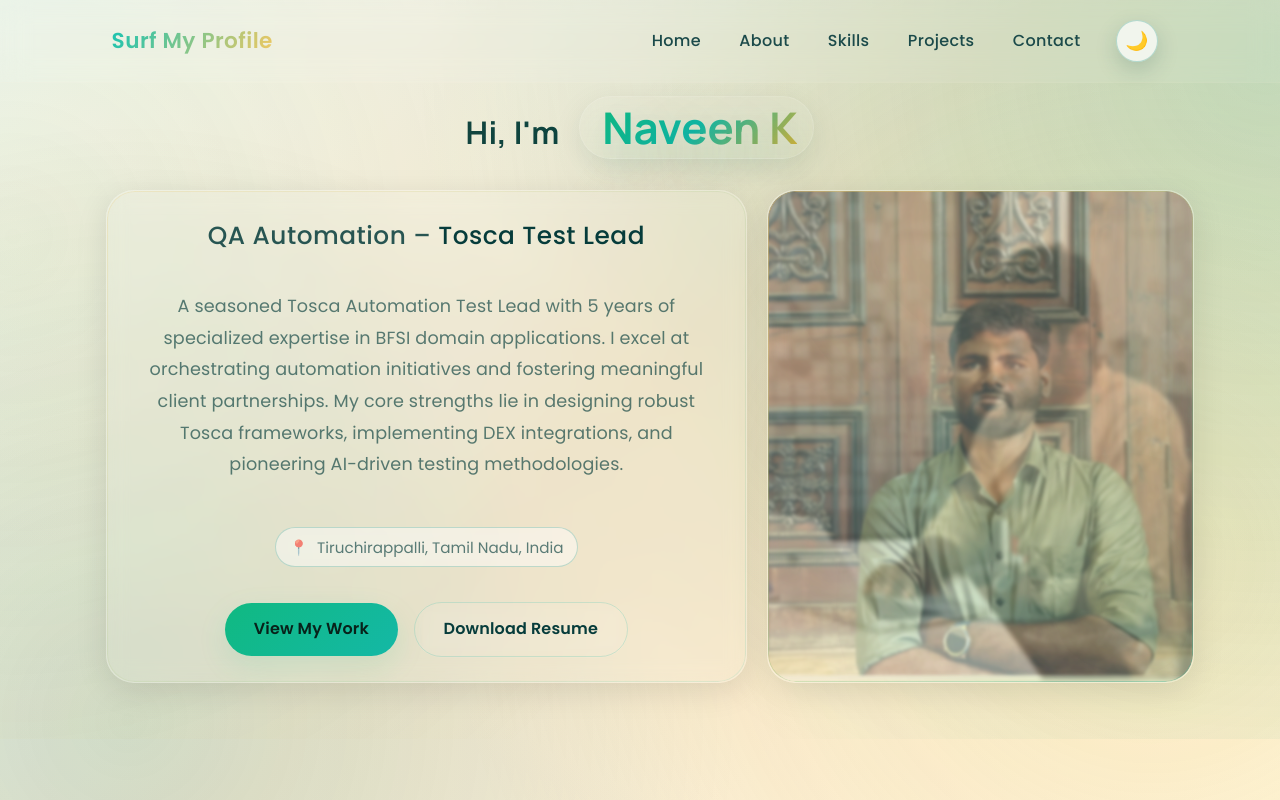
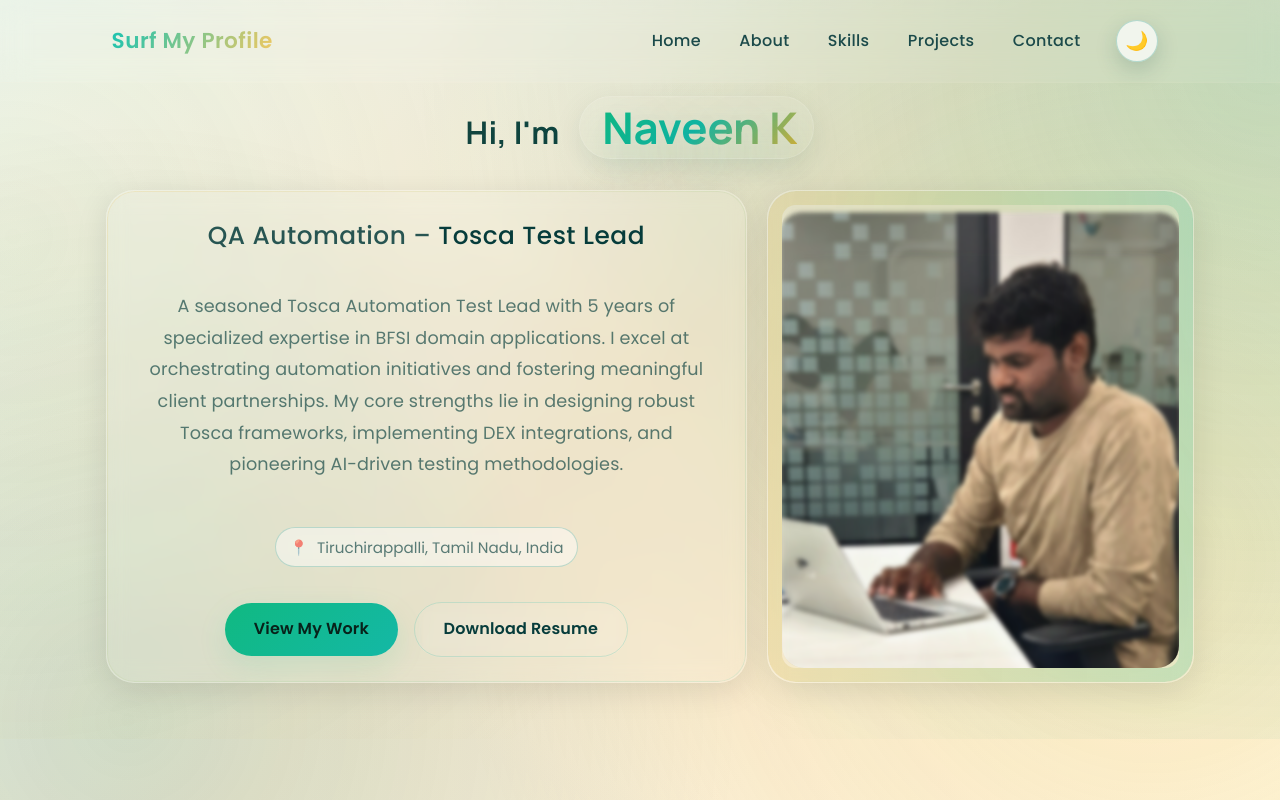
Before and after one commit to Naveen-neevaN/Naveen-Portfolio, a Next.js app: page / in a window 1280 px wide. Shown: the top 800 px of the page. Built offline with nearby package versions, Linux system fonts and the light colour scheme.

Commit message:
Big Uplift - V10

```diff
--- a/src/components/Hero.css
+++ b/src/components/Hero.css
@@ -284,7 +284,9 @@
   min-height: 420px;
   overflow: hidden;
   border-radius: var(--radius-xl);
-  padding: 0; /* allow images to be edge-to-edge */
+  /* frame padding creates a visible outer rim around the carousel */
+  --hero-frame: clamp(8px, 1.2vw, 14px);
+  padding: var(--hero-frame);
   display: flex;
   flex-direction: column;
   justify-content: center;
@@ -307,24 +309,45 @@
 
 /* Inner shadow / subtle glass bevel rendered with a pseudo-element for depth */
 .hero__visual::after {
+  /* subtle decorative rim and glow behind the inner carousel to create an outer frame */
   content: '';
   position: absolute;
   inset: 0;
   border-radius: inherit;
   pointer-events: none;
-  box-shadow: inset 0 18px 40px rgba(6, 35, 43, 0.06), inset 0 -12px 30px rgba(255, 230, 170, 0.02);
-  z-index: 4;
-  backdrop-filter: blur(4px);
-  -webkit-backdrop-filter: blur(4px);
+  z-index: 2;
+  /* Layered visual: soft outer glow and a delicate gold-teal gradient ring */
+  background:
+    radial-gradient(120% 80% at 10% 10%, rgba(16,185,129,0.06), transparent 20%),
+    radial-gradient(100% 60% at 90% 90%, rgba(212,175,55,0.05), transparent 20%);
+  box-shadow: 0 10px 40px rgba(6,35,43,0.06);
+  opacity: 0.95;
+}
+
+/* decorative outer rim: thin gradient stroke visible between the visual padding and inner carousel */
+.hero__visual::before {
+  content: '';
+  position: absolute;
+  inset: 0;
+  border-radius: inherit;
+  pointer-events: none;
+  z-index: 3;
+  /* create a thin stroke inside the visual area using background-clip technique */
+  background: linear-gradient(90deg, rgba(212,175,55,0.22), rgba(16,185,129,0.18));
+  -webkit-mask: linear-gradient(#fff,#fff) content-box, linear-gradient(#000,#000);
+  mask: linear-gradient(#fff,#fff) content-box, linear-gradient(#000,#000);
+  -webkit-mask-composite: xor;
+  mask-composite: exclude;
+  padding: var(--hero-frame);
   opacity: 0.9;
 }
 
 .hero__visual-glow {
   position: absolute;
   inset: -20% -10% -10% -10%;
-  background: radial-gradient(circle at 50% 20%, rgba(212,175,55,0.16) 0%, transparent 40%), radial-gradient(circle at 80% 80%, rgba(16,185,129,0.18) 0%, transparent 50%);
-  filter: blur(36px);
-  opacity: 0.6;
+  background: radial-gradient(circle at 50% 20%, rgba(212,175,55,0.10) 0%, transparent 40%), radial-gradient(circle at 80% 80%, rgba(16,185,129,0.08) 0%, transparent 50%);
+  filter: blur(48px);
+  opacity: 0.45;
   pointer-events: none;
   z-index: 1;
 }
@@ -346,7 +369,8 @@
   flex: 1;
   width: 100%;
   height: 100%;
-  border-radius: inherit;
+  /* inner carousel is inset so the visual's padding shows as the outer frame */
+  border-radius: calc(var(--radius-xl) - var(--hero-frame));
   overflow: hidden;
   background: transparent;
 }
@@ -358,7 +382,9 @@
   height: 100%;
   width: 100%;
   transition: opacity 0.9s ease, filter 0.9s ease, transform 0.9s ease;
-  filter: blur(4px) saturate(0.98) brightness(0.98);
+  filter: blur(2px) saturate(0.98) brightness(0.98);
+  border-radius: inherit; /* ensure slide corners match the container */
+  overflow: hidden; /* clip the image to the rounded frame so it fills exactly */
 }
 
 .hero__slide.is-active {
@@ -368,13 +394,76 @@
 }
 
 .hero__image {
+  position: absolute;
+  inset: 0;
   width: 100%;
   height: 100%;
   object-fit: cover;
-  object-position: center;
+  object-position: center center;
   will-change: opacity, filter, transform;
   transition: opacity 0.9s ease, transform 1s ease;
   transform: translateZ(0);
+  display: block;
+  border-radius: 0; /* image is clipped by the slide which has the rounded corners */
+  box-shadow: none; /* remove framed inner shadows */
+}
+
+/* Four-sided enter/exit animations. The active slide uses an enter animation
+   from the given data-direction; the previously-active slide gets an exit
+   animation (class .was-active). Anim duration matches SLIDE_ANIM_MS in JS (~700ms).
+*/
+.hero__slide.is-active[data-direction='left'] { animation: hero-enter-left 700ms cubic-bezier(.22,.9,.3,1) both; }
+.hero__slide.is-active[data-direction='right'] { animation: hero-enter-right 700ms cubic-bezier(.22,.9,.3,1) both; }
+.hero__slide.is-active[data-direction='top'] { animation: hero-enter-top 700ms cubic-bezier(.22,.9,.3,1) both; }
+.hero__slide.is-active[data-direction='bottom'] { animation: hero-enter-bottom 700ms cubic-bezier(.22,.9,.3,1) both; }
+
+.hero__slide.was-active[data-direction='left'] { animation: hero-exit-left 700ms cubic-bezier(.22,.9,.3,1) both; z-index:1 }
+.hero__slide.was-active[data-direction='right'] { animation: hero-exit-right 700ms cubic-bezier(.22,.9,.3,1) both; z-index:1 }
+.hero__slide.was-active[data-direction='top'] { animation: hero-exit-top 700ms cubic-bezier(.22,.9,.3,1) both; z-index:1 }
+.hero__slide.was-active[data-direction='bottom'] { animation: hero-exit-bottom 700ms cubic-bezier(.22,.9,.3,1) both; z-index:1 }
+
+@keyframes hero-enter-left {
+  0% { transform: translateX(-12%) scale(1.02); opacity: 0; filter: blur(6px); }
+  60% { opacity: 1; transform: translateX(3%) scale(1.01); filter: blur(2px); }
+  100% { transform: translateX(0) scale(1); opacity: 1; filter: blur(0); }
+}
+
+@keyframes hero-exit-left {
+  0% { transform: translateX(0) scale(1); opacity: 1; filter: blur(0); }
+  100% { transform: translateX(12%) scale(0.98); opacity: 0; filter: blur(4px); }
+}
+
+@keyframes hero-enter-right {
+  0% { transform: translateX(12%) scale(1.02); opacity: 0; filter: blur(6px); }
+  60% { opacity: 1; transform: translateX(-3%) scale(1.01); filter: blur(2px); }
+  100% { transform: translateX(0) scale(1); opacity: 1; filter: blur(0); }
+}
+
+@keyframes hero-exit-right {
+  0% { transform: translateX(0) scale(1); opacity: 1; filter: blur(0); }
+  100% { transform: translateX(-12%) scale(0.98); opacity: 0; filter: blur(4px); }
+}
+
+@keyframes hero-enter-top {
+  0% { transform: translateY(-12%) scale(1.02); opacity: 0; filter: blur(6px); }
+  60% { opacity: 1; transform: translateY(3%) scale(1.01); filter: blur(2px); }
+  100% { transform: translateY(0) scale(1); opacity: 1; filter: blur(0); }
+}
+
+@keyframes hero-exit-top {
+  0% { transform: translateY(0) scale(1); opacity: 1; filter: blur(0); }
+  100% { transform: translateY(12%) scale(0.98); opacity: 0; filter: blur(4px); }
+}
+
+@keyframes hero-enter-bottom {
+  0% { transform: translateY(12%) scale(1.02); opacity: 0; filter: blur(6px); }
+  60% { opacity: 1; transform: translateY(-3%) scale(1.01); filter: blur(2px); }
+  100% { transform: translateY(0) scale(1); opacity: 1; filter: blur(0); }
+}
+
+@keyframes hero-exit-bottom {
+  0% { transform: translateY(0) scale(1); opacity: 1; filter: blur(0); }
+  100% { transform: translateY(-12%) scale(0.98); opacity: 0; filter: blur(4px); }
 }
 
 /* Parallax micro-translate on the active slide when motion is allowed */
--- a/src/components/Hero.jsx
+++ b/src/components/Hero.jsx
@@ -7,11 +7,13 @@ import resolveAssetPath from '@/lib/resolveAssetPath'
 import './Hero.css'
 
 const SLIDE_DURATION_MS = 6500
+const SLIDE_ANIM_MS = 700
 
 const Hero = () => {
   const carouselImages = personalInfo.carouselImages ?? []
   const hasCarousel = carouselImages.length > 0
   const [currentSlide, setCurrentSlide] = useState(0)
+  const [prevSlide, setPrevSlide] = useState(null)
   const [isMounted, setIsMounted] = useState(false)
   const [typedTitle, setTypedTitle] = useState('')
   const [roleIndex, setRoleIndex] = useState(0)
@@ -103,7 +105,14 @@ const Hero = () => {
     }
 
     const interval = setInterval(() => {
-      setCurrentSlide((prev) => (prev + 1) % carouselImages.length)
+      // use functional update to capture previous index so we can mark it for exit animation
+      setCurrentSlide((prev) => {
+        const next = (prev + 1) % carouselImages.length
+        setPrevSlide(prev)
+        // clear the prev marker after the animation duration
+        setTimeout(() => setPrevSlide(null), SLIDE_ANIM_MS + 50)
+        return next
+      })
     }, SLIDE_DURATION_MS)
 
     return () => clearInterval(interval)
@@ -245,11 +254,19 @@ const Hero = () => {
                     aria-live="polite"
                     data-prefers-reduced-motion={prefersReducedMotion ? 'true' : 'false'}
                   >
-                    {carouselImages.map((image, index) => (
+                    {carouselImages.map((image, index) => {
+                      const isActive = index === currentSlide
+                      const isPrev = prevSlide === index
+                      // cycle entry directions so slides enter from all four sides
+                      const directions = ['left', 'top', 'right', 'bottom']
+                      const dir = directions[currentSlide % directions.length]
+
+                      return (
                         <div
                           key={image}
-                        className={`hero__slide ${index === currentSlide ? 'is-active' : ''}`}
-                        aria-hidden={index !== currentSlide}
+                          className={`hero__slide ${isActive ? 'is-active' : ''} ${isPrev ? 'was-active' : ''}`}
+                          data-direction={dir}
+                          aria-hidden={!isActive}
                         >
                           <img
                             src={resolveAssetPath(image)}
@@ -271,7 +288,8 @@ const Hero = () => {
                             }}
                           />
                         </div>
-                    ))}
+                      )
+                    })}
                   </div>
                   {/* indicators removed as requested */}
                 </>
```
Lines whose indentation alone changed are shown as unchanged.
